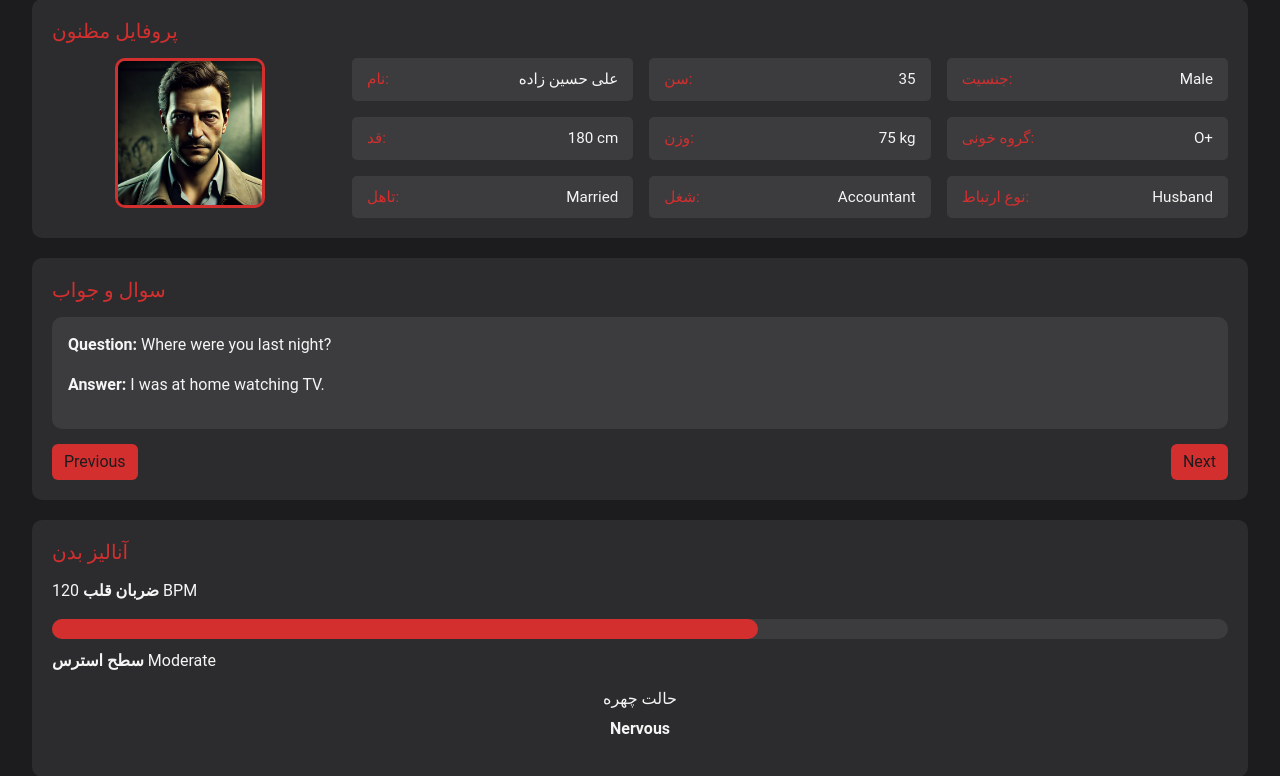
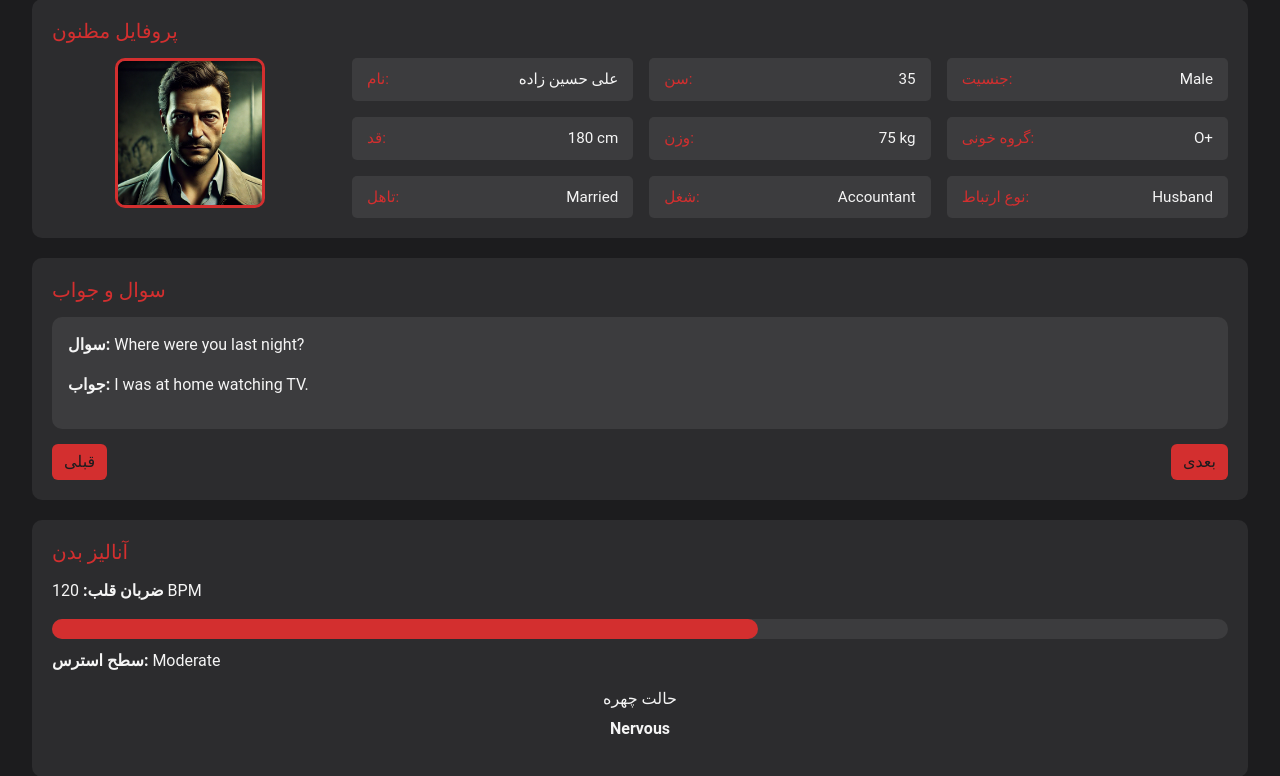
Before and after one commit to phoenixfamily-co/Crime, a Django app: template templates/interrogation.html in a window 1280 px wide. Shown: the part 21-797 px from the top of the page. Run offline with Django 4.2, Linux system fonts and the light colour scheme; the template is opened without the code that fills it, so the values that code supplies are empty.

Commit message:
Home added

```diff
--- a/templates/interrogation.html
+++ b/templates/interrogation.html
@@ -162,12 +162,12 @@
         <div class="section">
             <h5>{% trans 'سوال و جواب' %}</h5>
             <div id="question-card" class="card p-3">
-                <p><strong>Question:</strong> Where were you last night?</p>
-                <p><strong>Answer:</strong> I was at home watching TV.</p>
+                <p><strong>{% trans 'سوال:' %}</strong> Where were you last night?</p>
+                <p><strong>{% trans 'جواب:' %}</strong> I was at home watching TV.</p>
             </div>
             <div class="d-flex justify-content-between">
-                <button class="btn" onclick="previousQuestion()">Previous</button>
-                <button class="btn" onclick="nextQuestion()">Next</button>
+                <button class="btn" onclick="previousQuestion()">{% trans 'قبلی' %}</button>
+                <button class="btn" onclick="nextQuestion()">{% trans 'بعدی' %}</button>
             </div>
         </div>
 
@@ -177,11 +177,11 @@
         <!-- بخش سوم: تحلیل جسمی و احساسی -->
         <div class="section">
             <h5>{% trans 'آنالیز بدن' %}</h5>
-            <p><strong>{% trans 'ضربان قلب' %}</strong> <span id="heart-rate">120 BPM</span></p>
+            <p><strong>{% trans 'ضربان قلب:' %}</strong> <span id="heart-rate">120 BPM</span></p>
             <div class="indicator">
                 <div id="stress-bar" class="indicator-bar" style="width: 60%;"></div>
             </div>
-            <p><strong>{% trans 'سطح استرس' %}</strong> <span id="stress-level">Moderate</span></p>
+            <p><strong>{% trans 'سطح استرس:' %}</strong> <span id="stress-level">Moderate</span></p>
             <div class="emotion-analysis">
                 <h6>{% trans 'حالت چهره' %}</h6>
                 <p><strong>Nervous</strong></p>
```
